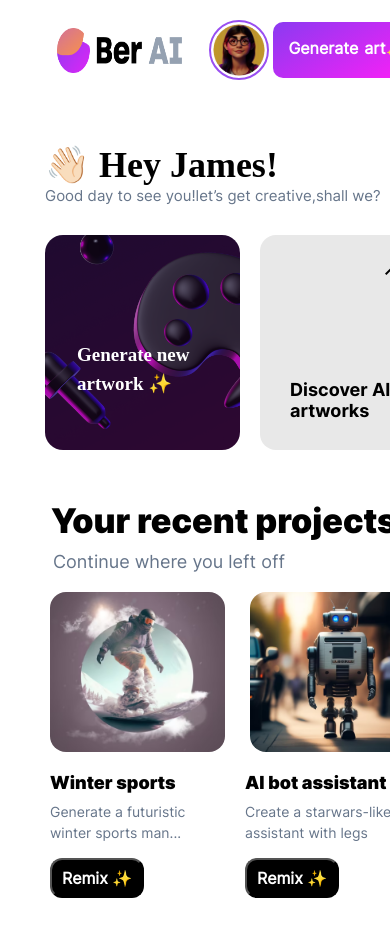
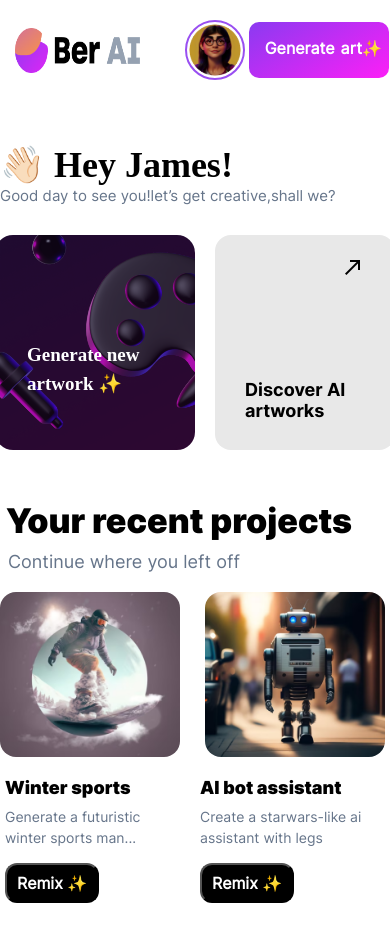
Before and after one commit to HariSunil/BerAI, a plain HTML site: page index.html in a window 390 px wide. Shown: the top 942 px of the page. Drawn offline with nearby package versions, Linux system fonts and the light colour scheme; a web font is replaced by a local one.

Commit message:
updated mobile view

```diff
--- a/style.css
+++ b/style.css
@@ -392,7 +392,6 @@
     .logo img{
         width:125px;
         height:45px;
-        margin-left:80px;
     }
     .profile-img img{
         width:60px;
@@ -409,10 +408,10 @@
         margin-top: 22px;
     }
     .h-ead{
-          margin-left: -30px;
+          margin-left: -80px;
     }
     .low{
-        margin-left: -25px;
+        margin-left: -80px;
     }
     .profile-btn a{
         font-size: 16px;
@@ -427,21 +426,21 @@
     }
     .head1 h1{
         font-size: 36px;
-        margin-left: -30px;
+        margin-left: -80px;
     }
     .head1 p{
         font-size: 15px;
-        margin-left: -30px;
+        margin-left: -80px;
     }
     .art-sec{
-        width:195px;
-        margin-left: -30px;
+        width:200px;
+        margin-left: -120px;
     }
     .art-sec a{
         top:90px;
     }
     .art1{
-        width:175px;
+        width:180px;
     }
     #circle{
         display: none;
@@ -450,23 +449,23 @@
         background-color:#fff;
     }
     .para,.para1{
-        margin-left: -25px;
+        margin-left: -75px;
         font-size: 14px;
     }
     .btn{
-        margin-left:-25px;
+        margin-left:-75px;
         font-size: 16px;
         padding: 8px 10px;
     }
     .low,.low1{
-        width:175px;
-        height:160px;
+        width:180px;
+        height:165px;
     }
     .las_sec,.las_sec1{
         width:155px;
     }
     .sport,.sport1{
-         margin-left: -25px;
+         margin-left: -75px;
     }
 }
 @media (min-width:481px) and (max-width:840px){
```
